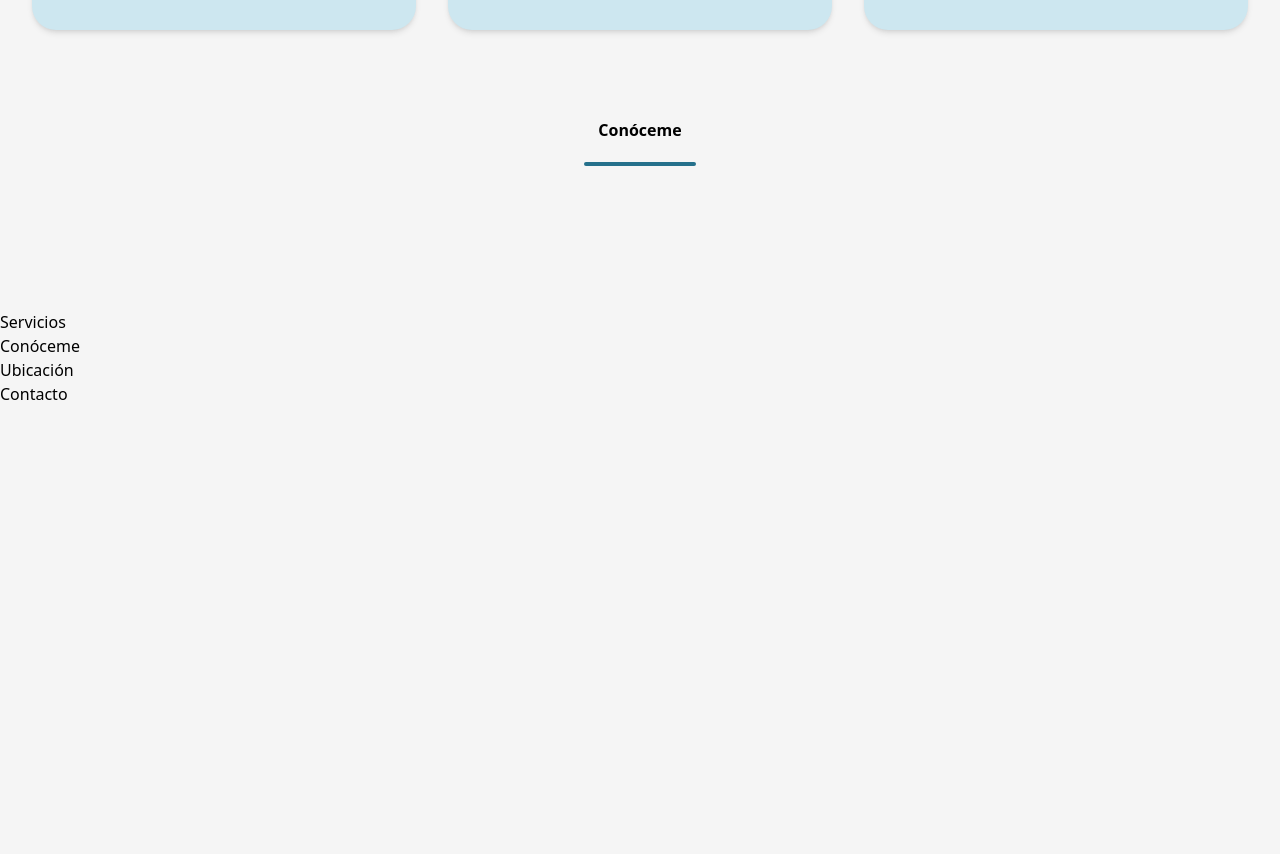
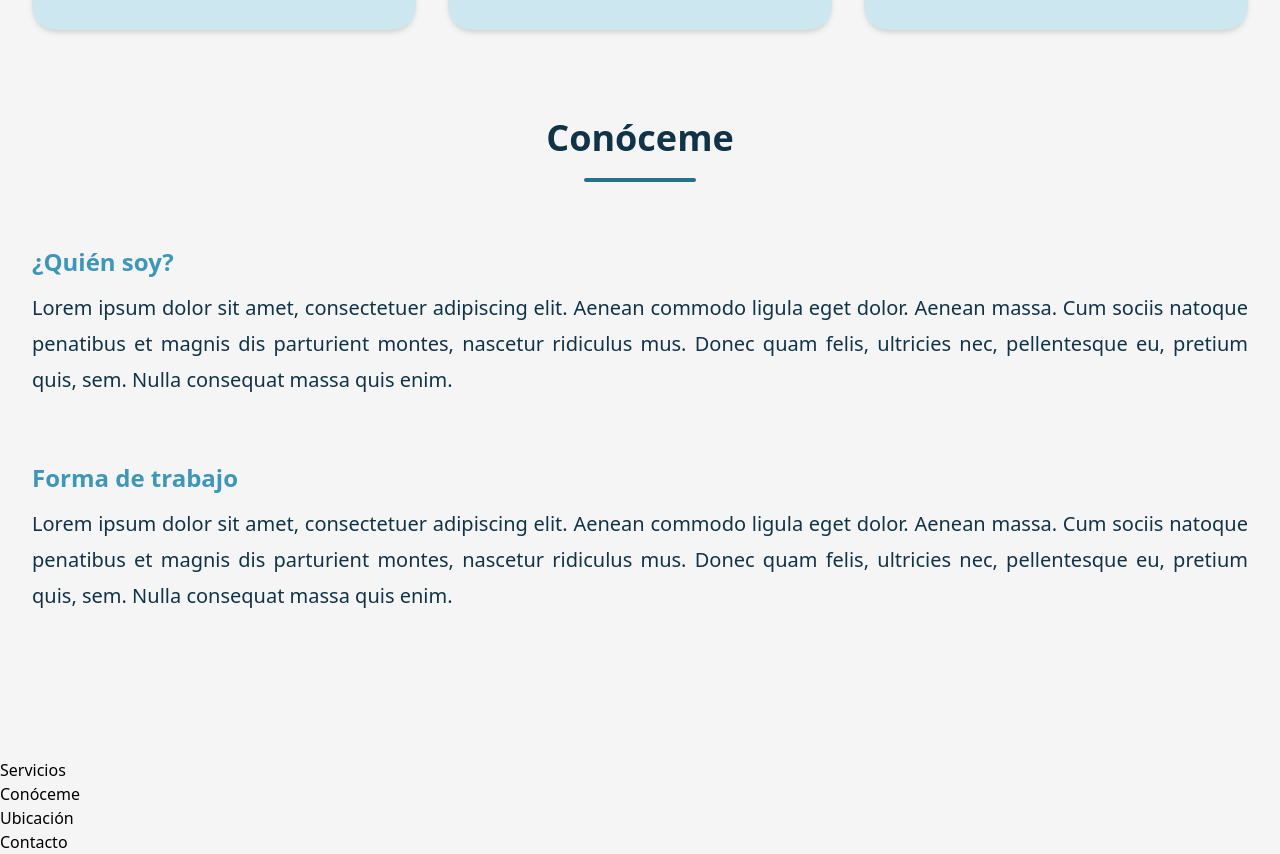
Before and after one commit to nayenay/web-psicologo, a Next.js app: page / in a window 1280 px wide. Shown: the part 1435-2289 px from the top of the page. Before the commit the page ends 1841 px from the top, so only its background shows below. Built offline with nearby package versions, Linux system fonts and the light colour scheme.

Commit message:
chore: Conoceme with fake text and without carousel

```diff
--- a/src/components/home/Conoceme.tsx
+++ b/src/components/home/Conoceme.tsx
@@ -1,15 +1,31 @@
+
 import Container from "../layout/Container";
+
+
 export default function Conoceme(){
     return (
         <section id="servicios"
             className="py-20 bg-[var(--background)]">
             <Container>
                 <div className="text-center mb-16">
-                    <h2 className=" text 4x1 font-bold text-[var-primary-dark)]">
+                    <h2 className=" text-4xl font-bold text-[var(--primary-dark)]">
                         Conóceme
                     </h2>
                     <div className="  mx-auto  mt-5  h-1  w-28  rounded-full  bg-[var(--primary)]  "/>
                 </div >
+                <div className="text-center mb-16">
+                    <h3  className="  mb-3  text-2xl  font-semibold  text-justify  text-[var(--primary-light)]  "  >
+                        ¿Quién soy?
+                    </h3>
+                    <p className="text-xl leading-9 text-justify text-[var(--primary-dark)]">Lorem ipsum dolor sit amet, consectetuer adipiscing elit. Aenean commodo ligula eget dolor. Aenean massa. Cum sociis natoque penatibus et magnis dis parturient montes, nascetur ridiculus mus. Donec quam felis, ultricies nec, pellentesque eu, pretium quis, sem. Nulla consequat massa quis enim. </p>
+                </div>
+                <div className="text-center mb-16">
+                    <h3  className="  mb-3  text-2xl  font-semibold  text-justify  text-[var(--primary-light)]  "  >
+                        Forma de trabajo
+                    </h3>
+                    <p className="text-xl leading-9 text-justify text-[var(--primary-dark)]">Lorem ipsum dolor sit amet, consectetuer adipiscing elit. Aenean commodo ligula eget dolor. Aenean massa. Cum sociis natoque penatibus et magnis dis parturient montes, nascetur ridiculus mus. Donec quam felis, ultricies nec, pellentesque eu, pretium quis, sem. Nulla consequat massa quis enim. </p>
+                </div>
+
             </Container>
         </section>
     )
```
